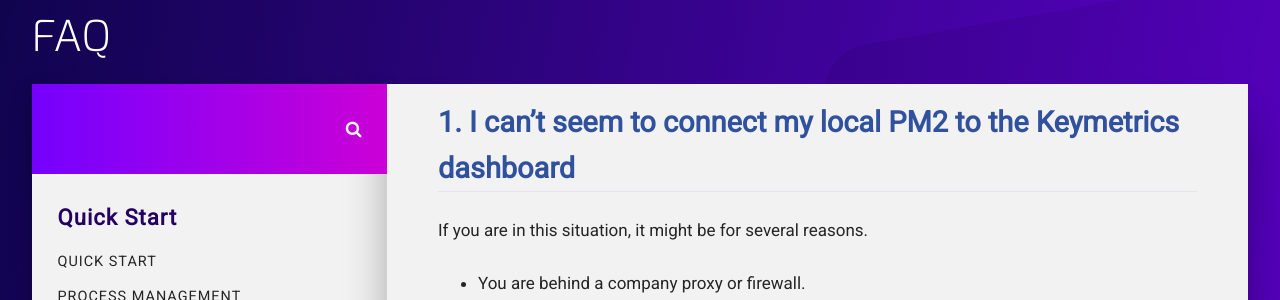
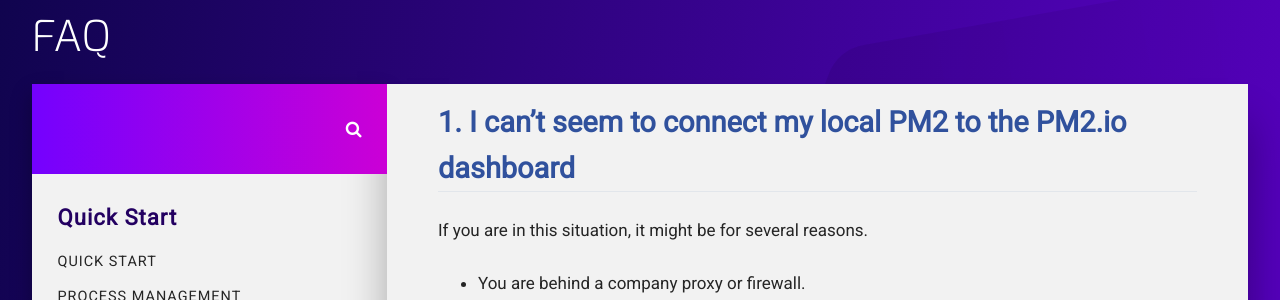
Before and after one commit to pm2-hive/pm2-hive.github.io, a Jekyll site: the page built from docs/faq.md, in a window 1280 px wide. Shown: the part 133-433 px from the top of the page. Built offline with Jekyll 4.4.1, drawn with Linux system fonts in a browser that asks for light colours; comment, search, counter and statistics services are not loaded.

Commit message:
Update faq.md

```diff
--- a/docs/faq.md
+++ b/docs/faq.md
@@ -5,7 +5,7 @@
 permalink: /docs/faq/
 ---
 
-## 1. I can't seem to connect my local PM2 to the Keymetrics dashboard
+## 1. I can't seem to connect my local PM2 to the PM2.io dashboard
 
 If you are in this situation, it might be for several reasons.
 
```
